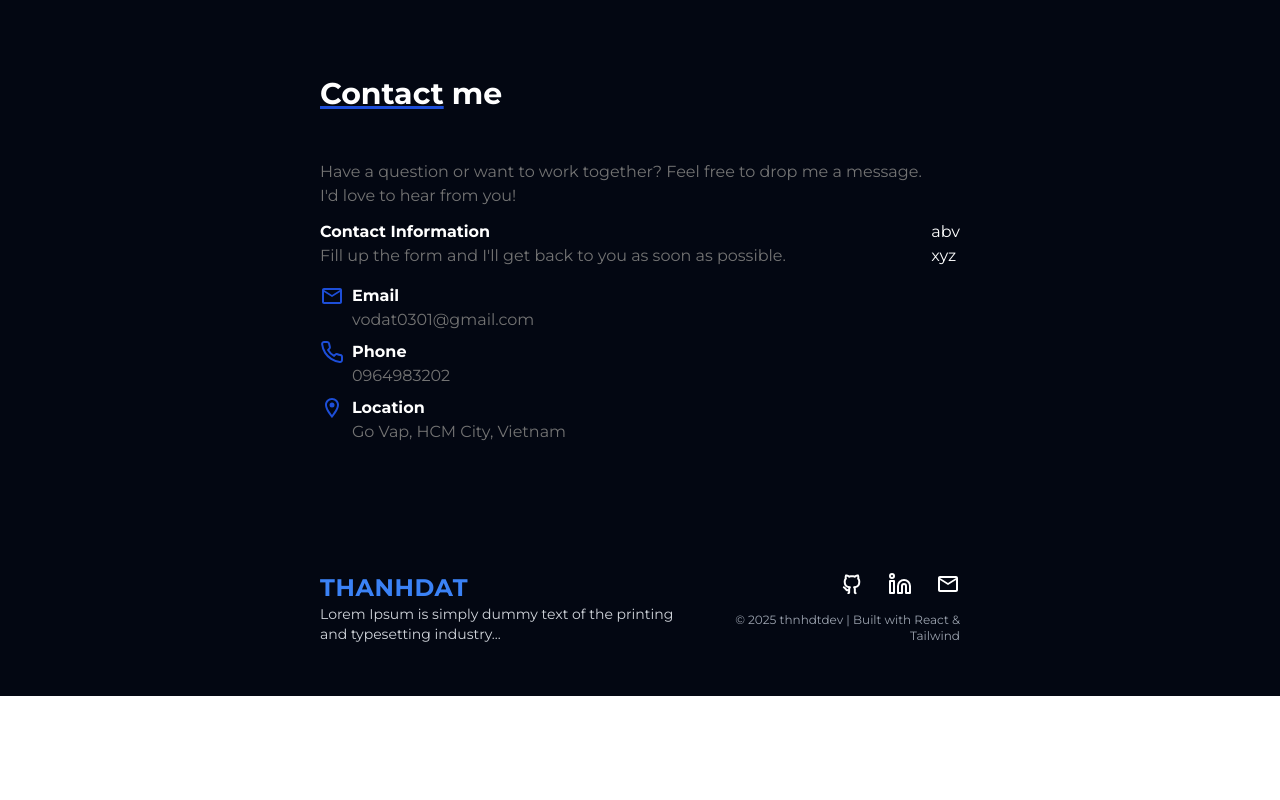
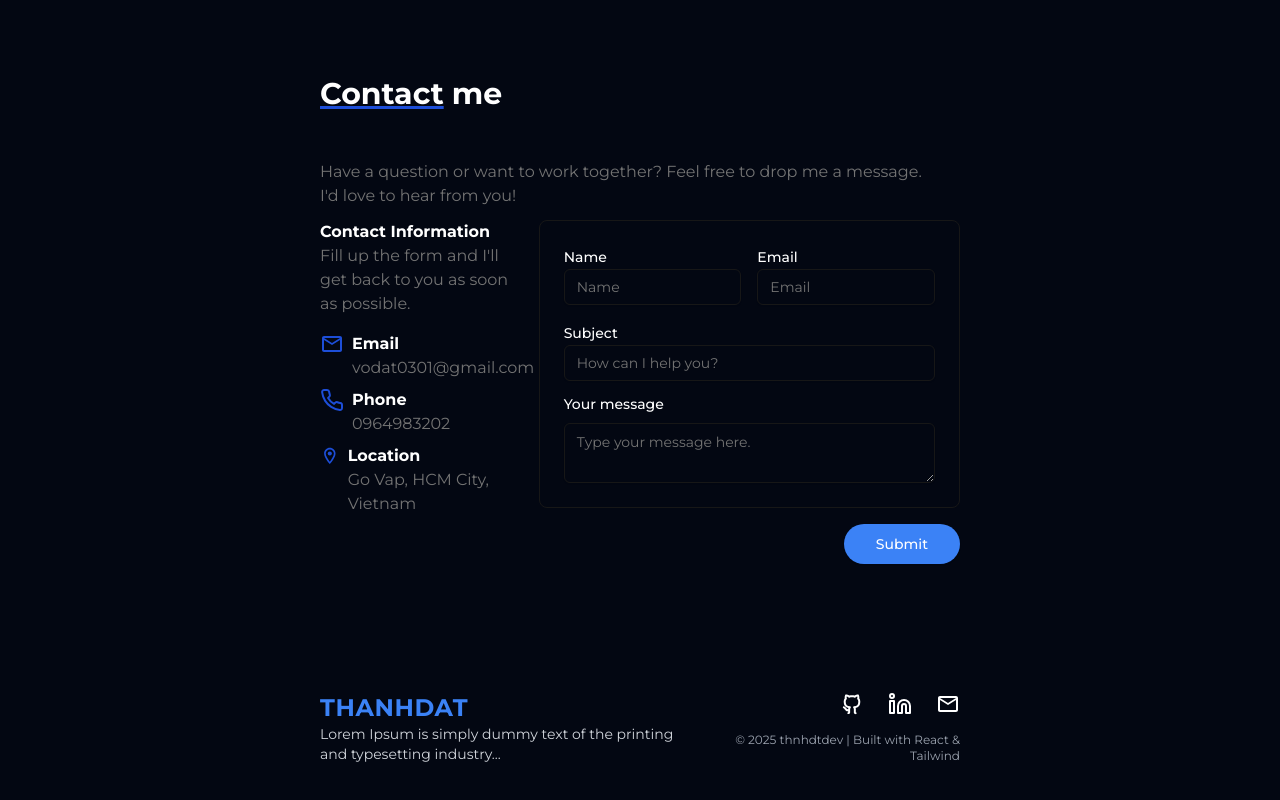
Before and after one commit to thnhdtdev/portfolio, a React (Vite) app: page / in a window 1280 px wide. Shown: the part 2773-3573 px from the top of the page. Before the commit the page ends 3469 px from the top, so only its background shows below. Built offline with nearby package versions, Linux system fonts and the light colour scheme.

Commit message:
✨  feat: component contact form

```diff
--- a/package.json
+++ b/package.json
@@ -12,6 +12,7 @@
   "dependencies": {
     "@gsap/react": "^2.1.2",
     "@radix-ui/react-dropdown-menu": "^2.1.16",
+    "@radix-ui/react-label": "^2.1.7",
     "@radix-ui/react-slot": "^1.2.3",
     "class-variance-authority": "^0.7.1",
     "clsx": "^2.1.1",
--- a/src/components/elements/contact_form.jsx
+++ b/src/components/elements/contact_form.jsx
@@ -1,9 +1,64 @@
+import { FormProvider, useForm } from "react-hook-form";
+
+import { Label } from "@/components/ui/label";
+import { Input } from "@/components/ui/input.jsx";
+import { Textarea } from "@/components/ui/textarea.jsx";
+import { Button } from "@/components/ui/button.jsx";
+
 const ContactForm = () => {
+	const methods = useForm();
+
+	const onSubmit = (data) => {
+		console.log(data);
+		methods.reset();
+	};
 	return (
-		<div>
-			<div>abv</div>
-			<div>xyz</div>
-		</div>
+		<FormProvider {...methods}>
+			<form onSubmit={methods.handleSubmit(onSubmit)}>
+				<div className="border border-primary p-6 rounded-lg flex flex-col gap-4">
+					<div className="grid grid-cols-2 gap-4">
+						<div>
+							<Label>Name</Label>
+							<Input {...methods.register("name")} placeholder="Name" />
+						</div>
+						<div>
+							<Label htmlFor="email">Email</Label>
+							<Input
+								{...methods.register("email")}
+								type="email"
+								id="email"
+								placeholder="Email"
+							/>
+						</div>
+					</div>
+					<div>
+						<Label>Subject</Label>
+						<Input
+							{...methods.register("subject")}
+							name="subject"
+							placeholder="How can I help you?"
+						/>
+					</div>
+					<div className="grid w-full gap-3">
+						<Label htmlFor="message">Your message</Label>
+						<Textarea
+							{...methods.register("message")}
+							placeholder="Type your message here."
+							id="message"
+						/>
+					</div>
+				</div>
+				<div className="mt-4 flex justify-end gap-4">
+					<Button
+						variant="secondary"
+						size="lg"
+						className="bg-blue-500 text-white rounded-3xl transition-all duration-200 hover:bg-blue-600 hover:shadow-lg capitalize"
+					>
+						Submit
+					</Button>
+				</div>
+			</form>
+		</FormProvider>
 	);
 };
 export default ContactForm;
--- a/src/components/sections/section_contact_me.jsx
+++ b/src/components/sections/section_contact_me.jsx
@@ -54,7 +54,7 @@ const ContactMe = () => {
 					</FadeInSection>
 
 					<FadeInSection delay={0.25} className="my-3">
-						<div className="flex gap-4 justify-between">
+						<div className="grid grid-cols-3 gap-4 justify-between">
 							<div>
 								<h2 className="font-semibold">Contact Information</h2>
 								<div className="text-muted-foreground">
@@ -68,7 +68,7 @@ const ContactMe = () => {
 									</div>
 								</div>
 							</div>
-							<div>
+							<div className="col-span-2">
 								<ContactForm />
 							</div>
 						</div>
--- a/src/components/ui/input.jsx
+++ b/src/components/ui/input.jsx
@@ -1,19 +1,20 @@
-import * as React from "react"
+import * as React from "react";
 
-import { cn } from "@/lib/utils"
+import { cn } from "@/lib/utils";
 
 const Input = React.forwardRef(({ className, type, ...props }, ref) => {
 	return (
 		<input
 			type={type}
 			className={cn(
-        "flex h-9 w-full rounded-md border border-input bg-transparent px-3 py-1 text-base shadow-sm transition-colors file:border-0 file:bg-transparent file:text-sm file:font-medium file:text-foreground placeholder:text-muted-foreground focus-visible:outline-none focus-visible:ring-1 focus-visible:ring-ring disabled:cursor-not-allowed disabled:opacity-50 md:text-sm",
+				"flex h-9 w-full rounded-md border border-primary bg-transparent px-3 py-1 text-base shadow-sm transition-colors file:border-0 file:bg-transparent file:text-sm file:font-medium file:text-foreground placeholder:text-muted-foreground focus-visible:outline-none focus-visible:ring-1 focus-visible:ring-ring disabled:cursor-not-allowed disabled:opacity-50 md:text-sm",
 				className
 			)}
 			ref={ref}
-      {...props} />
+			{...props}
+		/>
 	);
-})
-Input.displayName = "Input"
+});
+Input.displayName = "Input";
 
-export { Input }
+export { Input };
--- /dev/null
+++ b/src/components/ui/label.jsx
@@ -0,0 +1,16 @@
+import * as React from "react"
+import * as LabelPrimitive from "@radix-ui/react-label"
+import { cva } from "class-variance-authority";
+
+import { cn } from "@/lib/utils"
+
+const labelVariants = cva(
+  "text-sm font-medium leading-none peer-disabled:cursor-not-allowed peer-disabled:opacity-70"
+)
+
+const Label = React.forwardRef(({ className, ...props }, ref) => (
+  <LabelPrimitive.Root ref={ref} className={cn(labelVariants(), className)} {...props} />
+))
+Label.displayName = LabelPrimitive.Root.displayName
+
+export { Label }
--- /dev/null
+++ b/src/components/ui/textarea.jsx
@@ -0,0 +1,19 @@
+import * as React from "react";
+
+import { cn } from "@/lib/utils";
+
+const Textarea = React.forwardRef(({ className, ...props }, ref) => {
+	return (
+		<textarea
+			className={cn(
+				"flex min-h-[60px] w-full rounded-md border border-primary bg-transparent px-3 py-2 text-base shadow-sm placeholder:text-muted-foreground focus-visible:outline-none focus-visible:ring-1 focus-visible:ring-ring disabled:cursor-not-allowed disabled:opacity-50 md:text-sm",
+				className
+			)}
+			ref={ref}
+			{...props}
+		/>
+	);
+});
+Textarea.displayName = "Textarea";
+
+export { Textarea };
```
Also changed, not shown: 1 other file (tests, documents, lock files or other folders). Lines whose indentation alone changed are shown as unchanged.
